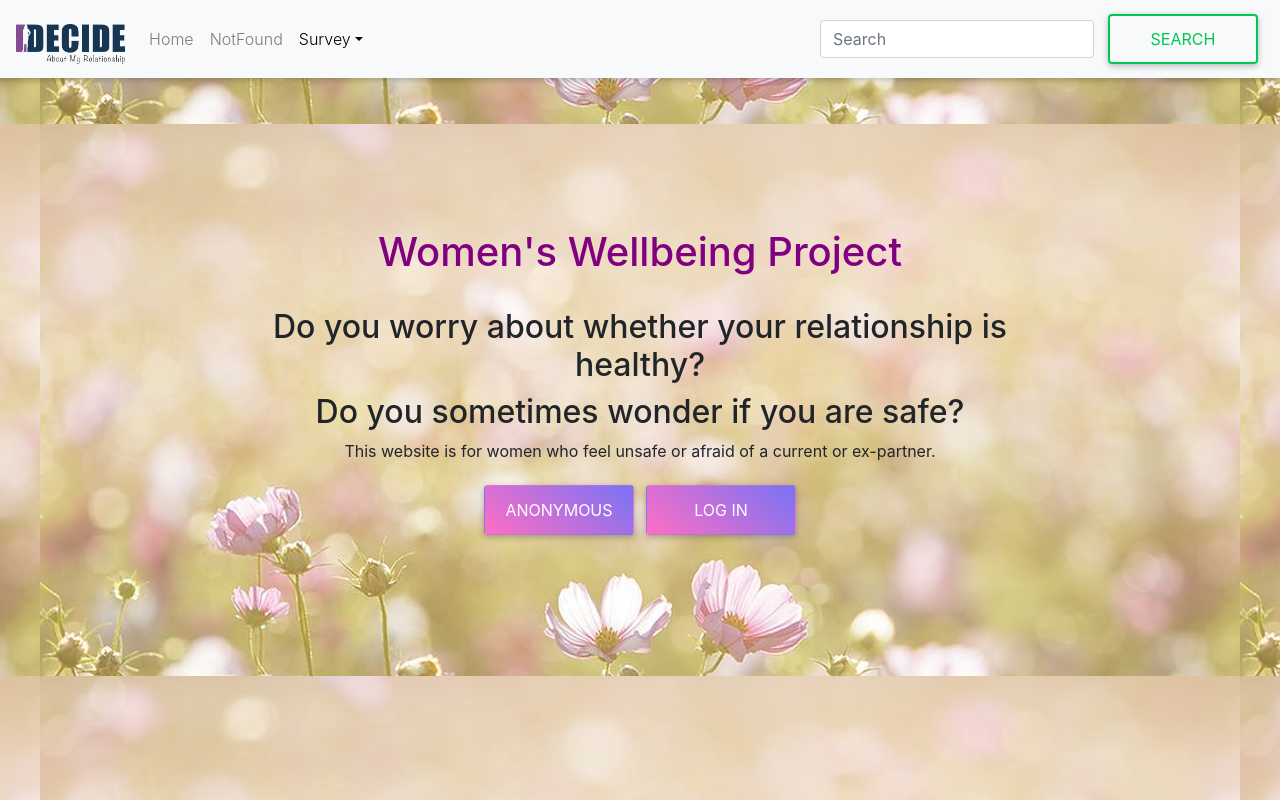
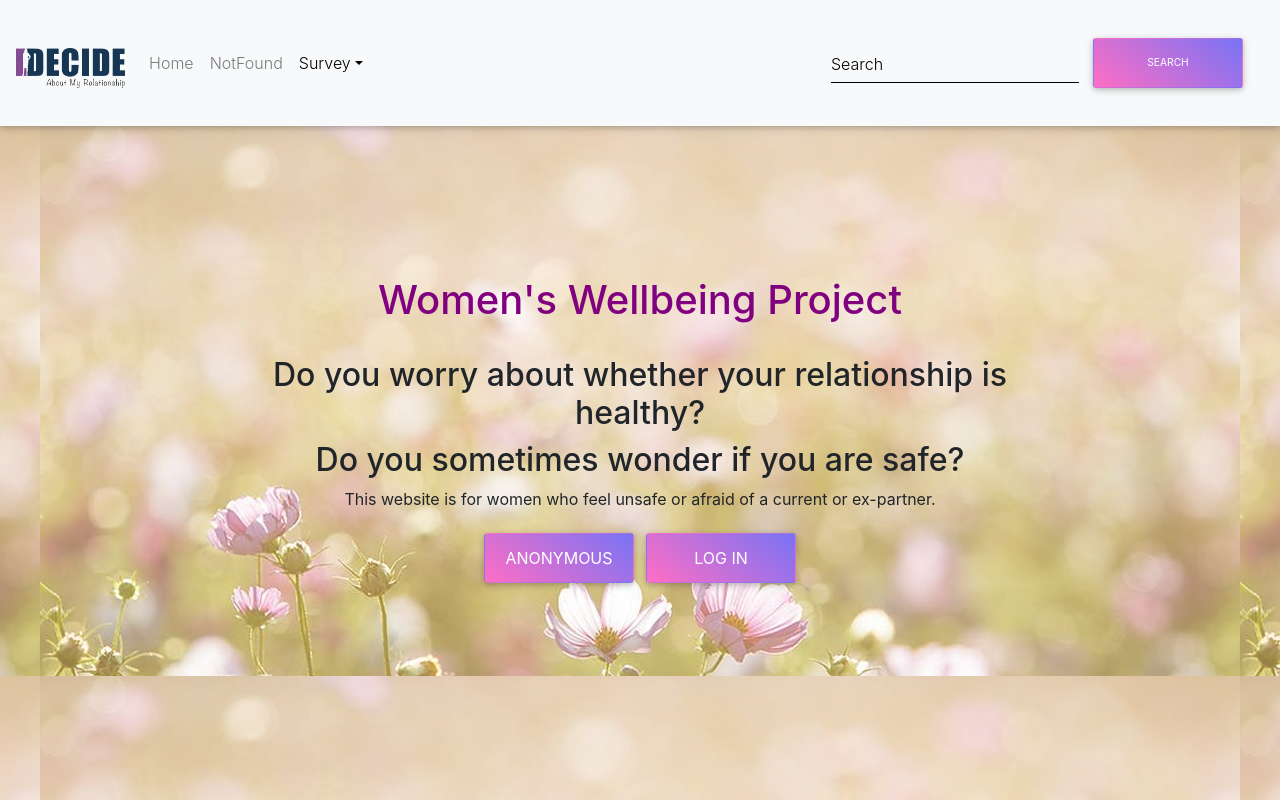
Before and after one commit to ccarner/SWEN90013-2020-ID, a React (Create React App) app in the folder frontend/idecide/: page / in a window 1280 px wide. Built offline with nearby package versions, Linux system fonts and the light colour scheme.

Commit message:
improved the design of the seach button

```diff
--- a/frontend/idecide/src/components/Navbar.js
+++ b/frontend/idecide/src/components/Navbar.js
@@ -1,4 +1,8 @@
 import React, { Component } from "react";
+import { MDBBtn, MDBFormInline, MDBCol } from "mdbreact";
+import "@fortawesome/fontawesome-free/css/all.min.css";
+import "bootstrap-css-only/css/bootstrap.min.css";
+import "mdbreact/dist/css/mdb.css";
 import { Link, withRouter } from "react-router-dom";
 import {
   Navbar,
@@ -6,7 +10,7 @@ import {
   NavDropdown,
   Form,
   FormControl,
-  Button
+  Button,
 } from "react-bootstrap";
 
 import IconLogo from "../images/idecide-logo.png";
@@ -40,8 +44,25 @@ class Landing extends Component {
             </NavDropdown>
           </Nav>
           <Form inline>
-            <FormControl type="text" placeholder="Search" className="mr-sm-2" />
-            <Button variant="outline-success">Search</Button>
+            <MDBCol md="12">
+              <MDBFormInline className="md-form mr-auto mb-4">
+                <input
+                  className="form-control mr-sm-2"
+                  type="text"
+                  placeholder="Search"
+                  aria-label="Search"
+                />
+                <MDBBtn
+                  gradient="purple-gradient"
+                  rounded
+                  size="sm"
+                  type="submit"
+                  className="purple-gradient"
+                >
+                  Search
+                </MDBBtn>
+              </MDBFormInline>
+            </MDBCol>
           </Form>
         </Navbar.Collapse>
       </Navbar>
```
